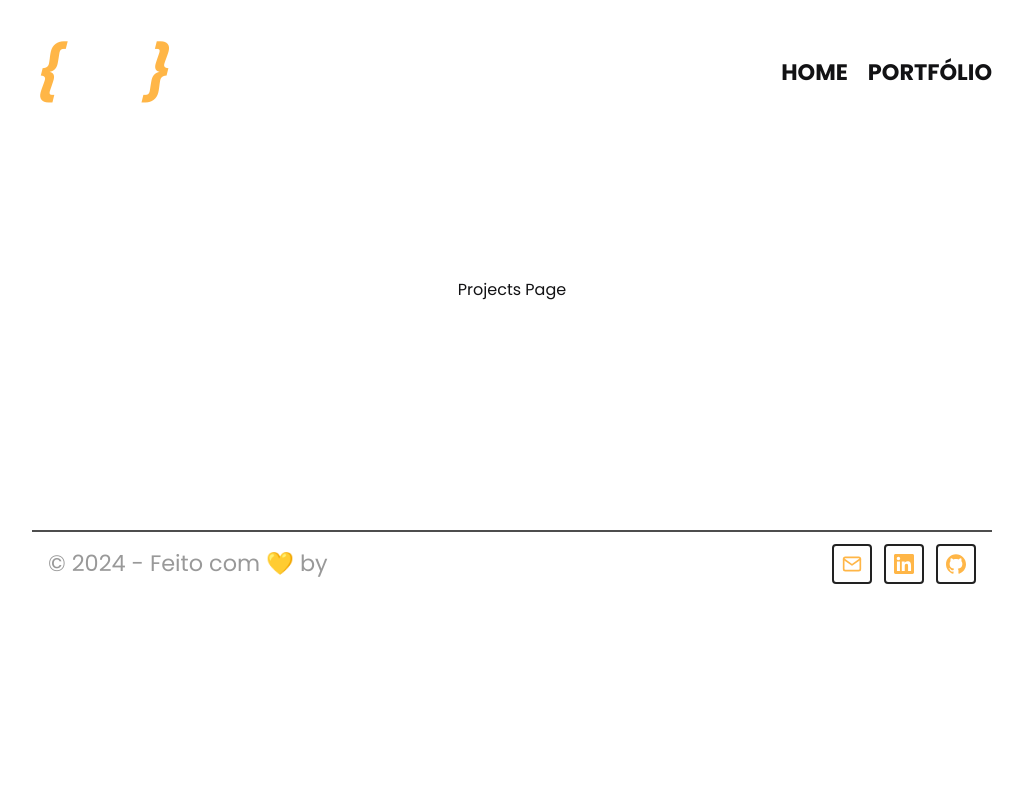
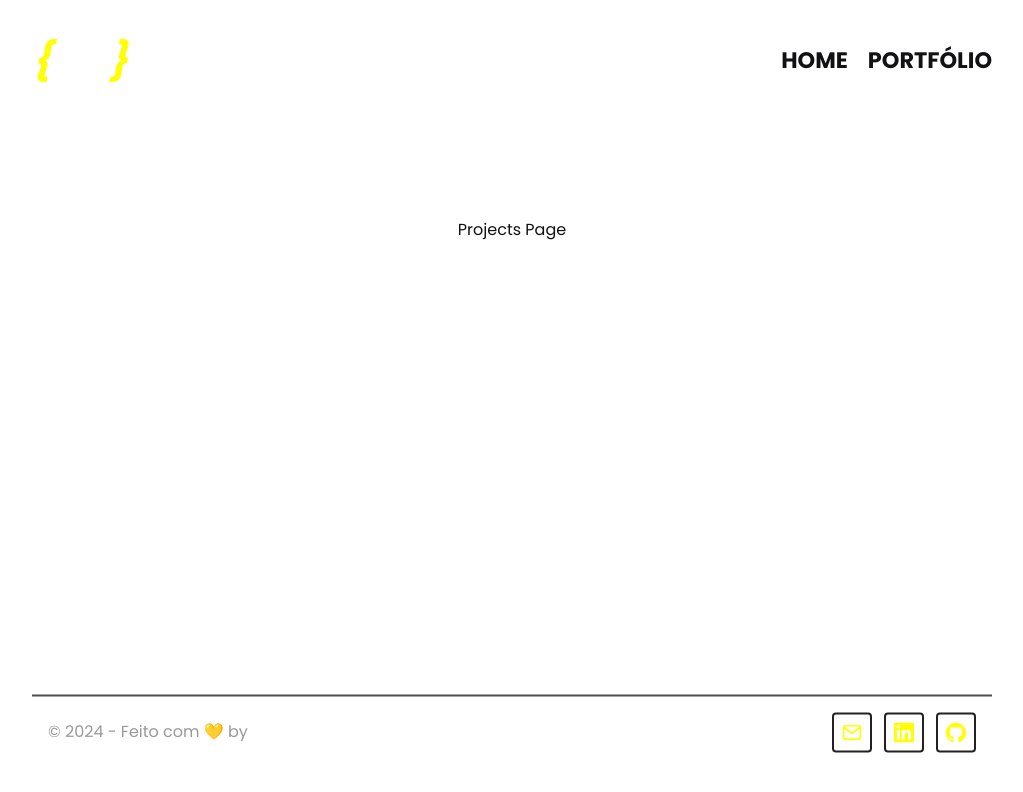
Before and after one commit to HumbertoGaldino/humbertogaldino.dev, a Next.js app: page /projects in a window 1280 px wide. Shown: the top 792 px of the page, without its empty margins (128-1151 px from the left). Built offline with nearby package versions, Linux system fonts and the light colour scheme.

Commit message:
Corrigindo Layout

```diff
--- a/src/app/layout.tsx
+++ b/src/app/layout.tsx
@@ -12,7 +12,7 @@ const mainFontFamily = Poppins({
 })
 
 export const metadata: Metadata = {
-  title: "Create Next App",
+  title: "Humberto Galdino - Dev Web",
   description: "Generated by create next app",
 };
 
--- a/src/app/page.tsx
+++ b/src/app/page.tsx
@@ -1,7 +1,7 @@
 export default function Home() {
 
   return (
-    <div className="grid grid-rows-[20px_1fr_20px] items-center justify-items-center pb-20 gap-16 sm:p-20 font-[family-name:var(--font-geist-sans)]">
+    <div className="grid grid-rows-[20px_1fr_20px] items-center justify-items-center gap-16 lg:pb-20  sm:p-11">
         <main className="flex flex-col gap-8 row-start-2 items-center sm:items-start">
           <h1>Hello World</h1>
         </main>
--- a/src/app/projects/page.tsx
+++ b/src/app/projects/page.tsx
@@ -3,7 +3,7 @@
 export default function Projects() {
     return (
       <>
-        <div className="grid grid-rows-[20px_1fr_20px] items-center justify-items-center pb-20 gap-16 sm:p-20 font-[family-name:var(--font-geist-sans)]">
+        <div className="grid grid-rows-[20px_1fr_20px] items-center justify-items-center gap-16 lg:pb-20  sm:p-11">
           <main className="flex flex-col gap-8 row-start-2 items-center sm:items-start">
             <h1>Projects Page</h1>
           </main>
--- a/src/components/Footer/index.tsx
+++ b/src/components/Footer/index.tsx
@@ -5,10 +5,10 @@ import { FiMail } from 'react-icons/fi';
 const Footer = () => {
   const year = new Date().getFullYear();
 
-  const aClass = 'm-extra-small p-2 font-bold leading-none text-mostarda border-2 border-[#222222] rounded hover:border-mostarda transition-all duration-300 ease-in-out hover:shadow-[0_0_0_2px_background,_0_0_0_4px_yellow,_0_0_15px_yellow] cursor-pointer'
+  const aClass = 'm-extra-small p-2 font-bold leading-none text-yellow border-2 border-[#222222] rounded hover:border-yellow transition-all duration-300 ease-in-out hover:shadow-[0_0_0_2px_#121214,_0_0_0_4px_yellow,_0_0_15px_yellow] cursor-pointer'
 
   return (
-    <footer className='flex items-center justify-between w-full mt-superLarge p-small pt-3 pb-large text-small text-gray border-t-2 border-[#222222cc] sm:flex-col md:flex-col lg:flex-row lg:max-w-container'>
+    <footer className='flex items-center justify-between w-full p-small text-extraSmall text-gray border-t-2 border-[#222222cc] sticky top-[100vh] sm:flex-col md:flex-col lg:flex-row lg:max-w-container'>
       <div>
         © {year} - Feito com 💛 by <span className='font-bold text-white'>Humberto Galdino</span>
       </div>
--- a/src/components/Logo/index.tsx
+++ b/src/components/Logo/index.tsx
@@ -5,10 +5,10 @@ export default function Logo() {
     const spanClass = ''
 
     return (
-        <Link href="/" className='text-white font-bold text-extraLarge italic'>
-            <span className='text-mostarda'>&#123;</span>
+        <Link href="/" className='text-white font-bold text-large italic'>
+            <span className='text-yellow'>&#123;</span>
                 HG
-            <span className='text-mostarda'>&#125;</span>
+            <span className='text-yellow'>&#125;</span>
         </Link>
     )
 }
--- a/tailwind.config.ts
+++ b/tailwind.config.ts
@@ -12,10 +12,8 @@ const config: Config = {
         background: "var(--background)",
         foreground: "var(--foreground)",
         'midnight': '#121063',
-        'mostarda': '#ffb647',
+        'yellow': '#ffff00',
         'gray': '#999999',
-        'green': '#50fa7b',
-        'purple': '#896ceb',
       },
       spacing: {
         'extraSmall': '0.5rem',
@@ -27,6 +25,7 @@ const config: Config = {
         'containerLarge': '99.2rem',
       },
       fontSize: {
+        'extraSmall': '1rem',
         'small': '1.4rem',
         'medium': '1.8rem',
         'large': '2.4rem',
```
